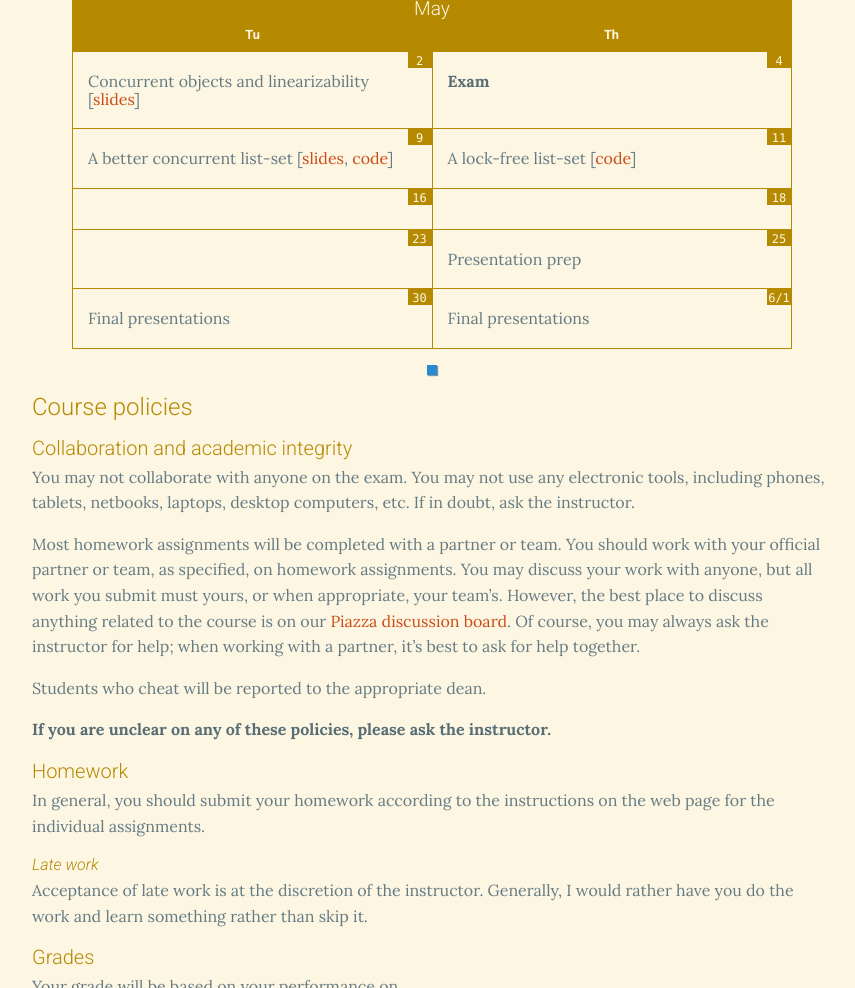
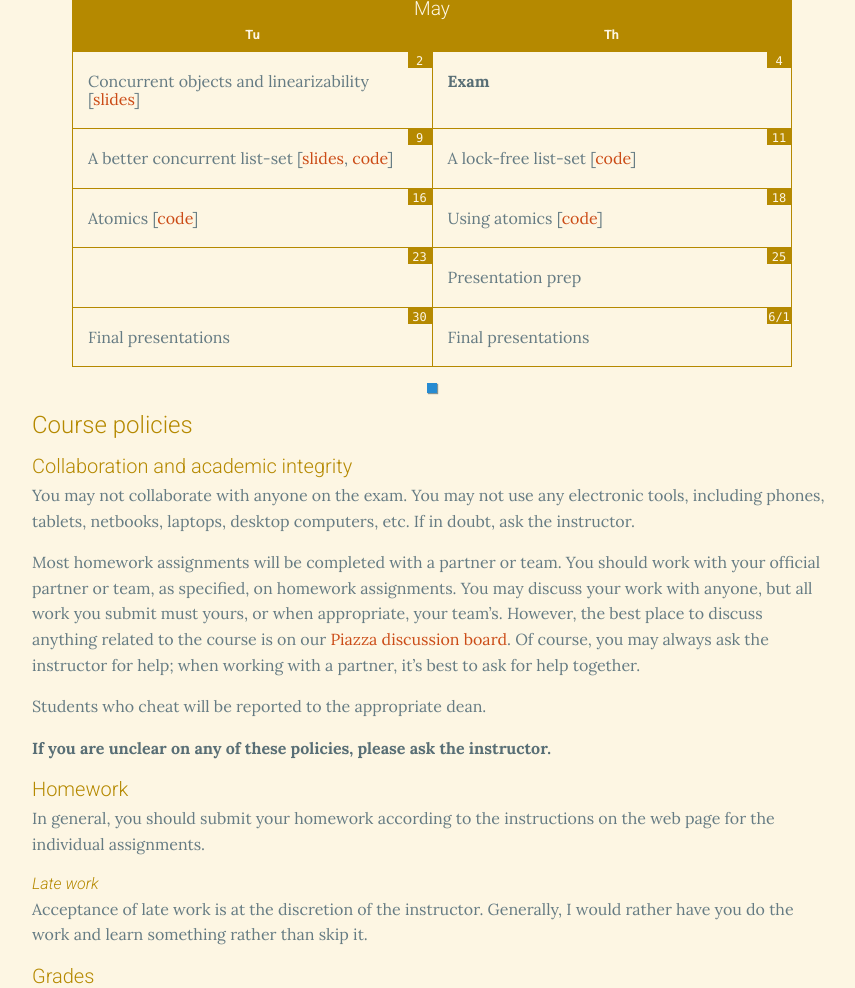
Before and after one commit to nu-rust-course/web, a plain HTML site: page index.html in a window 1280 px wide. Shown: the part 1908-2896 px from the top of the page, without its empty margins (208-1063 px from the left). Drawn offline with Linux system fonts and the light colour scheme.

Commit message:
Added links for this week's lectures.

```diff
--- a/index.html
+++ b/index.html
@@ -360,8 +360,14 @@ This table specifies the course schedule; topics are tentative.
 
   <tr>
     <td><span>16</span>
+      Atomics
+      [<a
+        href="https://github.com/eecs395rust/code/tree/master/atomics">code</a>]
     </td>
     <td><span>18</span>
+      Using atomics
+      [<a
+        href="https://github.com/eecs395rust/code/tree/master/stacks">code</a>]
     </td>
   </tr>
 
```
